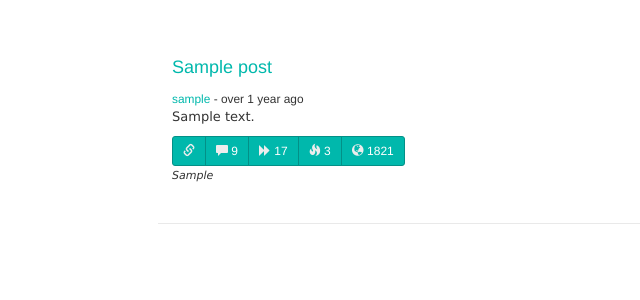
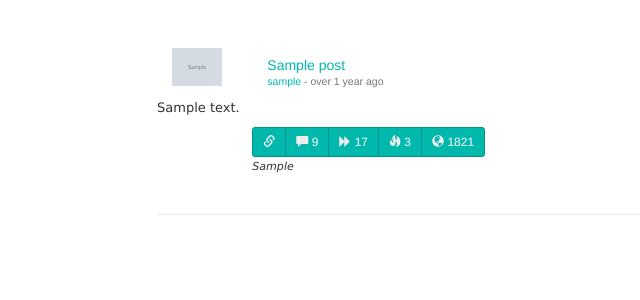
Before and after one commit to ddonche/yarnn, a Rails app: page / in a window 1280 px wide. Shown: the part 52-352 px from the top of the page, without its empty margins (102-742 px from the left). Run offline with Rails 7, Linux system fonts and the light colour scheme; tables that the repository leaves empty hold one stand-in row (values such as "Sample post"); grey boxes marked "Sample" are stand-in pictures; style sheets or scripts are compiled from the project's sources; some libraries are stand-ins or nearby versions.

Commit message:
styling issues

```diff
--- a/app/assets/stylesheets/application.css.scss
+++ b/app/assets/stylesheets/application.css.scss
@@ -83,7 +83,3 @@ a:hover {
 		}
 	}
 }
-
-.avatar {
-	margin-right: 5px;
-}
--- a/app/views/posts/index.html.erb
+++ b/app/views/posts/index.html.erb
@@ -1,11 +1,30 @@
 <% @posts.each do |post| %>
+  <div class="main-content">
   <div class="link row clearfix">
-      <h4>
-        <%= link_to post.title, post %>
-      </h4><small class="author"><%= link_to post.user.username, user_path(post.user) %> - <%= time_ago_in_words(post.created_at) %> ago</small>
+		<div class="row">
+	    <div class="col-md-2">
+	    	<%= link_to user_path(post.user) do
+		     	image_tag(post.user.avatar.url, width: 50, class: "pull-left") if post.user.avatar?
+		  	end %>
+			</div>
 
+			<div class="col-md-6">
+		  	<h5><%= link_to post.title, post %><br>
+		  	<small class="author"><%= link_to post.user.username, user_path(post.user) %> - <%= time_ago_in_words(post.created_at) %> ago</small></h5>
+	    </div>
+		</div>
+
+    <div class="row">
+      <div class="col-md-6-offset-2">
         <p><%= post.content %></p>
+      </div>
+    </div>
 
+    <div class="row">
+      <div class="col-md-2">
+        &nbsp;
+      </div>
+      <div class="col-md-6-offset-1">
       	<div class="btn-group">
       		<% if post.url? %>
       			<%= link_to post.url, class: "btn btn-primary btn-sm" do %>
@@ -50,9 +69,19 @@
         	<% end %>
         	</div>
         <% end %>
+        </div>
+      </div>
 
+    <div class="row">
+      <div class="col-md-2">
+        &nbsp;
+      </div>
+      <div class="col-md-6-offset-1">
         <% if post.user.signature? %>
           <p><small class="author"><i><%= post.user.signature %></i></small></p>
         <% end %>
       </div>
+    </div>
+  </div>
+</div>
 <% end %>
--- a/app/views/posts/show.html.erb
+++ b/app/views/posts/show.html.erb
@@ -1,12 +1,12 @@
 <div class="page-header">
 
 		<div class="row">
-	    <div class="col-md-2-offeset-1">
+	    <div class="col-md-2">
 	    	<%= link_to user_path(@post.user) do
-		     	image_tag(@post.user.avatar.url, width: 60, class: "img-rounded pull-left") if @post.user.avatar?
+		     	image_tag(@post.user.avatar.url, width: 60, class: "img-circle pull-left") if @post.user.avatar?
 		  	end %>
 			</div>
-			<div class="col-md-4">
+				<div class="col-md-6-offset-1">
 		  	<h4><a href="<%= @post.url %>"><%= @post.title %></a><br>
 		  	<small class="author"><%= link_to @post.user.username, user_path(@post.user) %> - <%= time_ago_in_words(@post.created_at) %> ago</small></h4>
 	    </div>
```
Also changed, not shown: 4 other files. Lines whose indentation alone changed are shown as unchanged.
